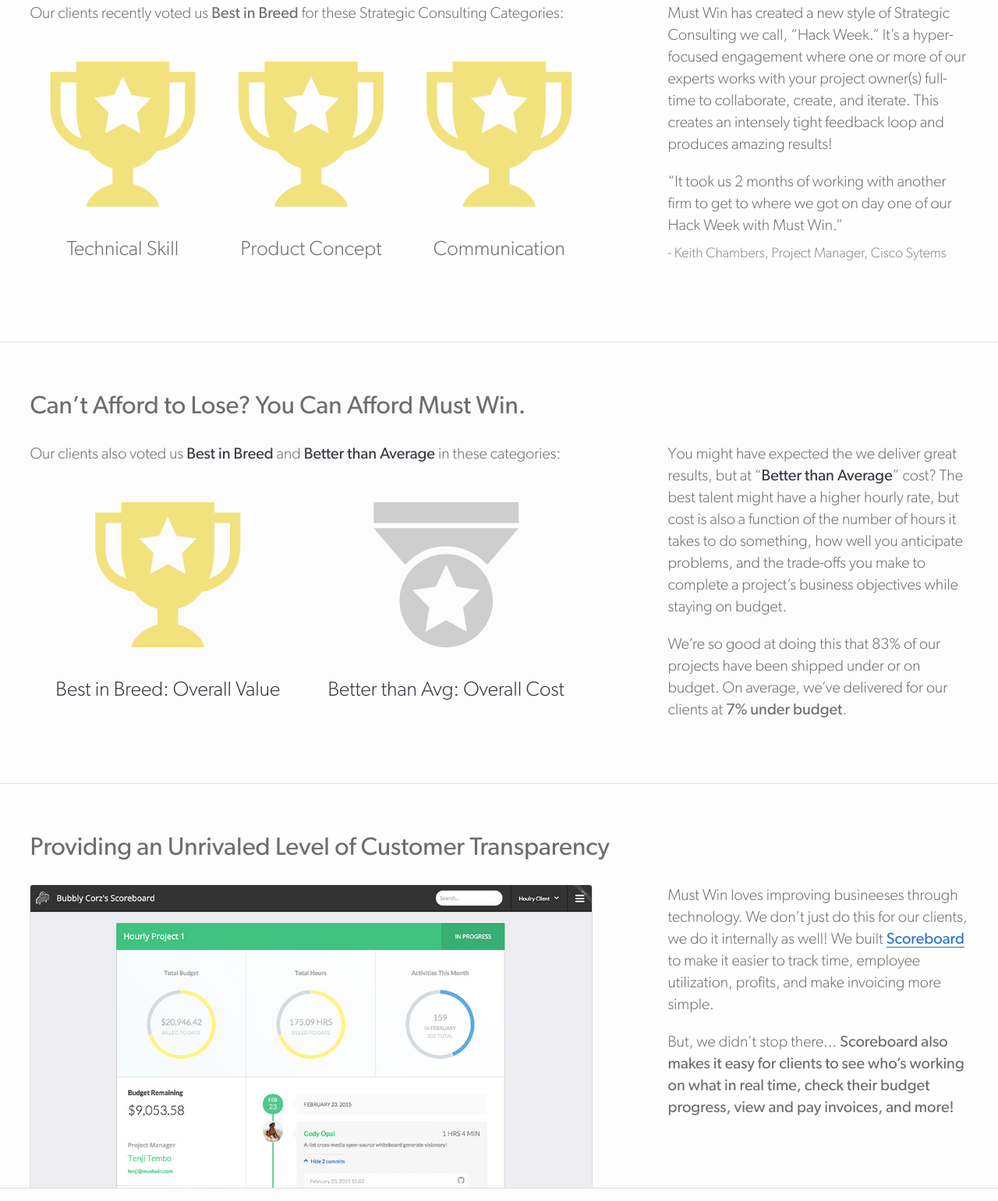
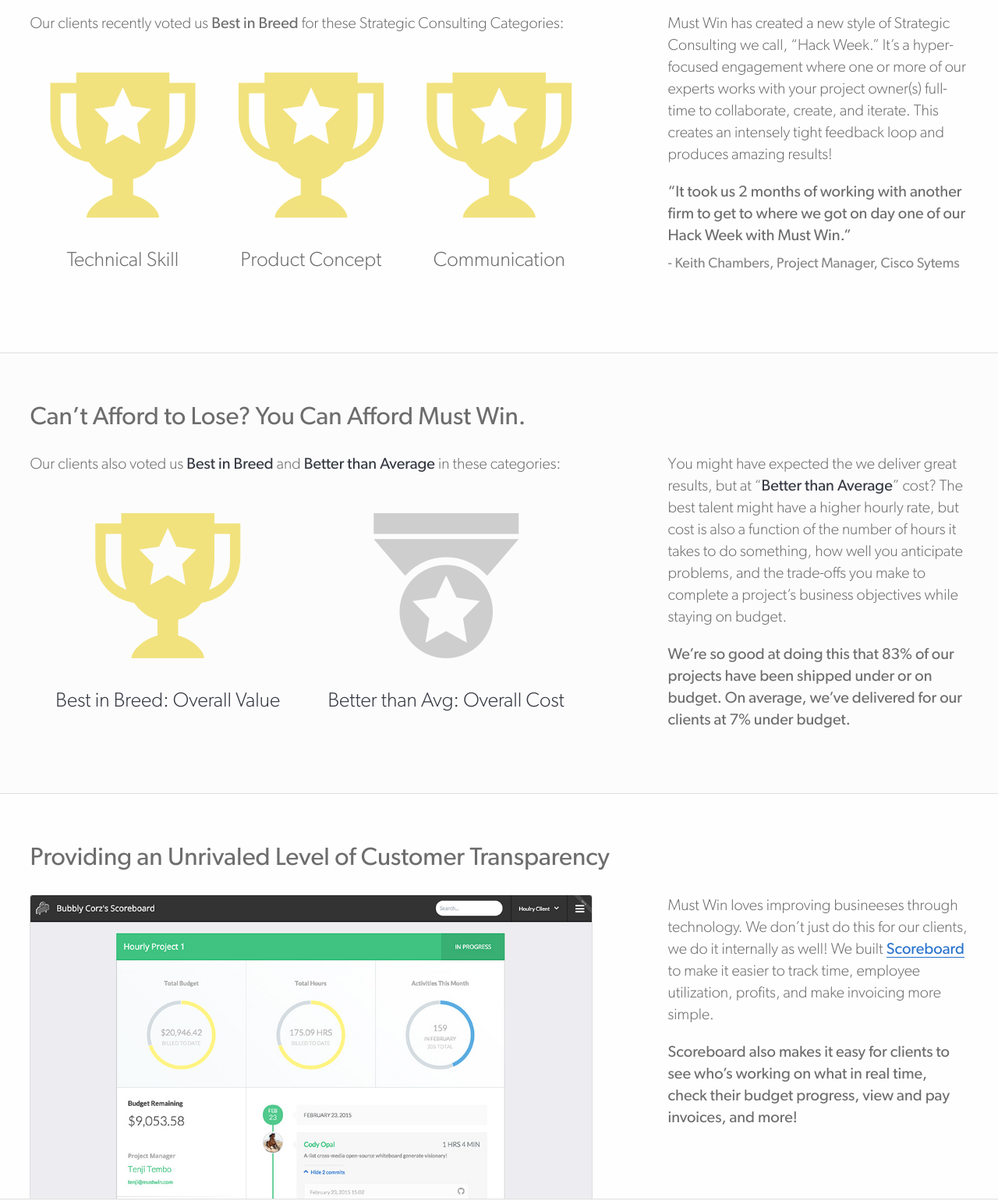
Before and after one commit to MustWin/newdesign, a plain HTML site: page base.html in a window 1280 px wide. Shown: the part 1536-3076 px from the top of the page at 78% size. Drawn offline with nearby package versions, Linux system fonts and the light colour scheme; files whose address does not match are found by name.

Commit message:
highlighting the second paragraphs universally

```diff
--- a/base.html
+++ b/base.html
@@ -94,7 +94,7 @@
       </ul>
       <div class="right side-note">
         <p class="note-text">Must Win&rsquo;s team of All-Star engineers and designers has worked with 3 Fortune 100 companies, an $8 Billion Hedge Fund, 14 VC-backed companies (including 3 YC Companies and  TCDisrupt Battlefield presenters), and 16 Pre-funding clients.</p>
-        <p class="note-text">How much do these clients love us? Over 70% of our clients re-engage us within 12 months!</p>
+        <p class="note-text strong">How much do these clients love us? Over 70% of our clients re-engage us within 12 months!</p>
       </div>
     </section>
     <section class="strategic section clearfix">
@@ -118,7 +118,7 @@
       </div>
       <div class="right side-note">
         <p class="note-text">Must Win has created a new style of Strategic Consulting we call, &ldquo;Hack Week.&rdquo; It&rsquo;s a hyper-focused engagement where one or more of our experts works with your project owner(s) full-time to collaborate, create, and iterate. This creates an intensely tight feedback loop and produces amazing results!</p>
-        <p class="note-text">&ldquo;It took us 2 months of working with another firm to get to where we got on day one of our Hack Week with Must Win.&rdquo; <span class="attr">- Keith Chambers, Project Manager, Cisco Sytems</span></p>
+        <p class="note-text strong">&ldquo;It took us 2 months of working with another firm to get to where we got on day one of our Hack Week with Must Win.&rdquo; <span class="attr">- Keith Chambers, Project Manager, Cisco Sytems</span></p>
       </div>
 
     </section>
@@ -140,7 +140,7 @@
       </div>
       <div class="right side-note">
         <p class="note-text">You might have expected the we deliver great results, but at &ldquo;<span class="silver-text strong">Better than Average</span>&rdquo; cost? The best talent might have a higher hourly rate, but cost is also a function of the number of hours it takes to do something, how well you anticipate problems, and the trade-offs you make to complete a project&rsquo;s business objectives while staying on budget.</p>
-        <p class="note-text">We&rsquo;re so good at doing this that 83% of our projects have been shipped under or on budget. On average, we&rsquo;ve delivered for our clients at <span class="strong">7% under budget</span>.</p>
+        <p class="note-text strong">We&rsquo;re so good at doing this that 83% of our projects have been shipped under or on budget. On average, we&rsquo;ve delivered for our clients at 7% under budget.</p>
       </div>
     </section>
     <section class="scoreboard section clearfix">
@@ -150,7 +150,7 @@
       </div>
       <div class="right side-note bottom-drop">
         <p class="note-text">Must Win loves improving busineeses through technology. We don&rsquo;t just do this for our clients, we do it internally as well! We built <a href="http://scoreboard.ly" class="section-link">Scoreboard</a> to make it easier to track time, employee utilization, profits, and make invoicing more simple.</p>
-        <p class="note-text">But, we didn&rsquo;t stop there... <span class="strong">Scoreboard also makes it easy for clients to see who&rsquo;s working on what in real time, check their budget progress, view and pay invoices, and more!<span></p>
+        <p class="note-text strong">Scoreboard also makes it easy for clients to see who&rsquo;s working on what in real time, check their budget progress, view and pay invoices, and more!</p>
       </div>
     </section>
     <section class="testimonials section clearfix">
@@ -184,7 +184,7 @@
         <span class="ss-bullseye grande"></span>
         <p class="nps">Our Net Promoter Score: 85</p>
         <p class="note-text">The Net Promoter Score system is based on the idea that every company&rsquo;s customers can be divided into Promoters, Passives, and Detractors.</p>
-        <p class="note-text">Our 2014 score of 85 ranks in the top 7th percentile of all companies worldwide with an average response of 9.4 out of 10!</p>
+        <p class="note-text strong">Our 2014 score of 85 ranks in the top 7th percentile of all companies worldwide with an average response of 9.4 out of 10!</p>
       </div>
     </section>
     <section class="hire-us section clearfix">
```
